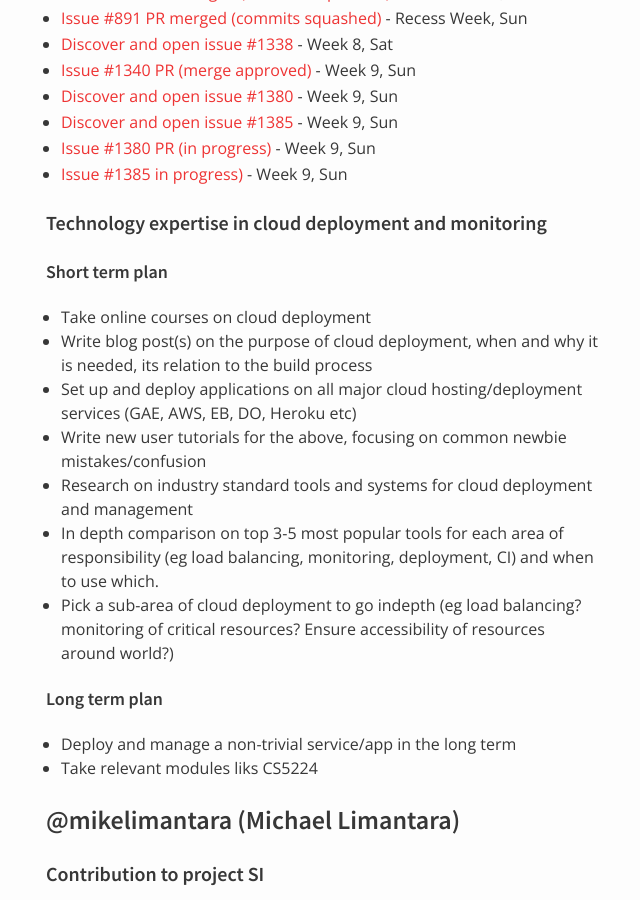
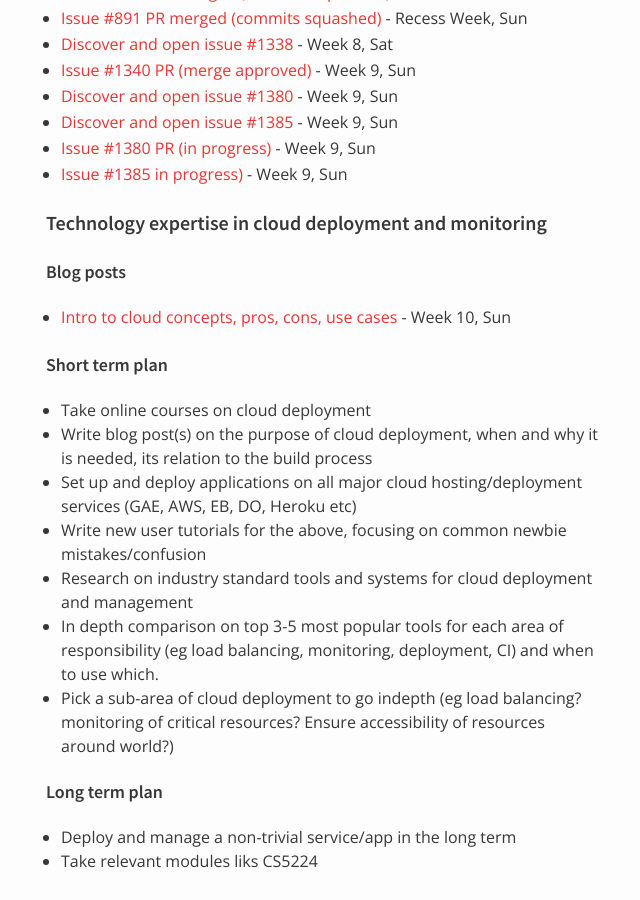
Before and after one commit to nus-oss/cs3281-AY1516S2-website, a Jekyll site: the page built from teams/socketio.md, in a window 1280 px wide and 900 px high, scrolled down 7615 px. Shown: the whole window, without its empty margins (324-964 px from the left). Built offline with Jekyll 4.4.1, drawn with Linux system fonts in a browser that asks for light colours.

Commit message:
Yijin w10

```diff
--- a/teams/socketio.md
+++ b/teams/socketio.md
@@ -237,6 +237,9 @@ Notes:
 
 #### Technology expertise in cloud deployment and monitoring
 
+##### Blog posts
+* [Intro to cloud concepts, pros, cons, use cases](https://medium.com/@YijinL/a-primer-on-cloud-computing-74dae8d25850#.iwpbxyge9) - Week 10, Sun
+
 ##### Short term plan
 * Take online courses on cloud deployment
 * Write blog post(s) on the purpose of cloud deployment, when and why it is needed, its relation to the build process
```
